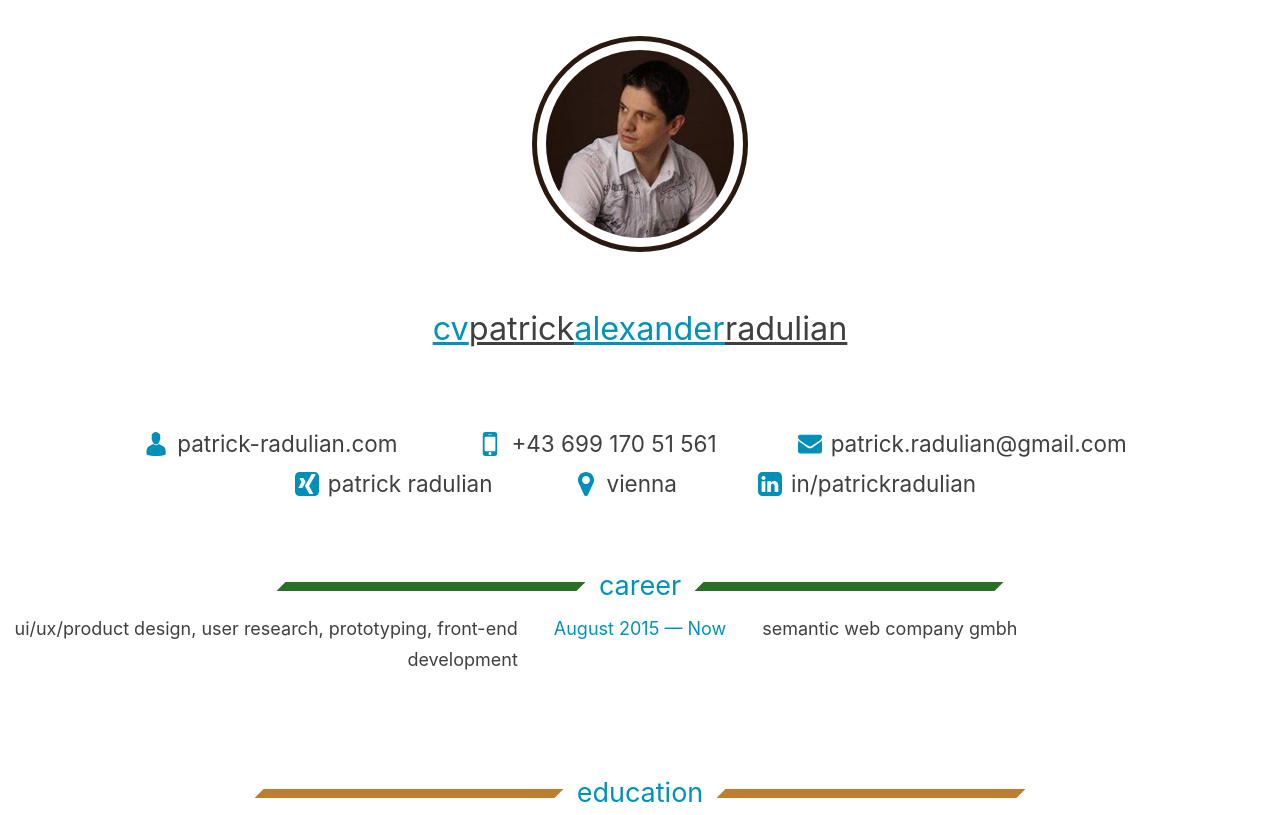
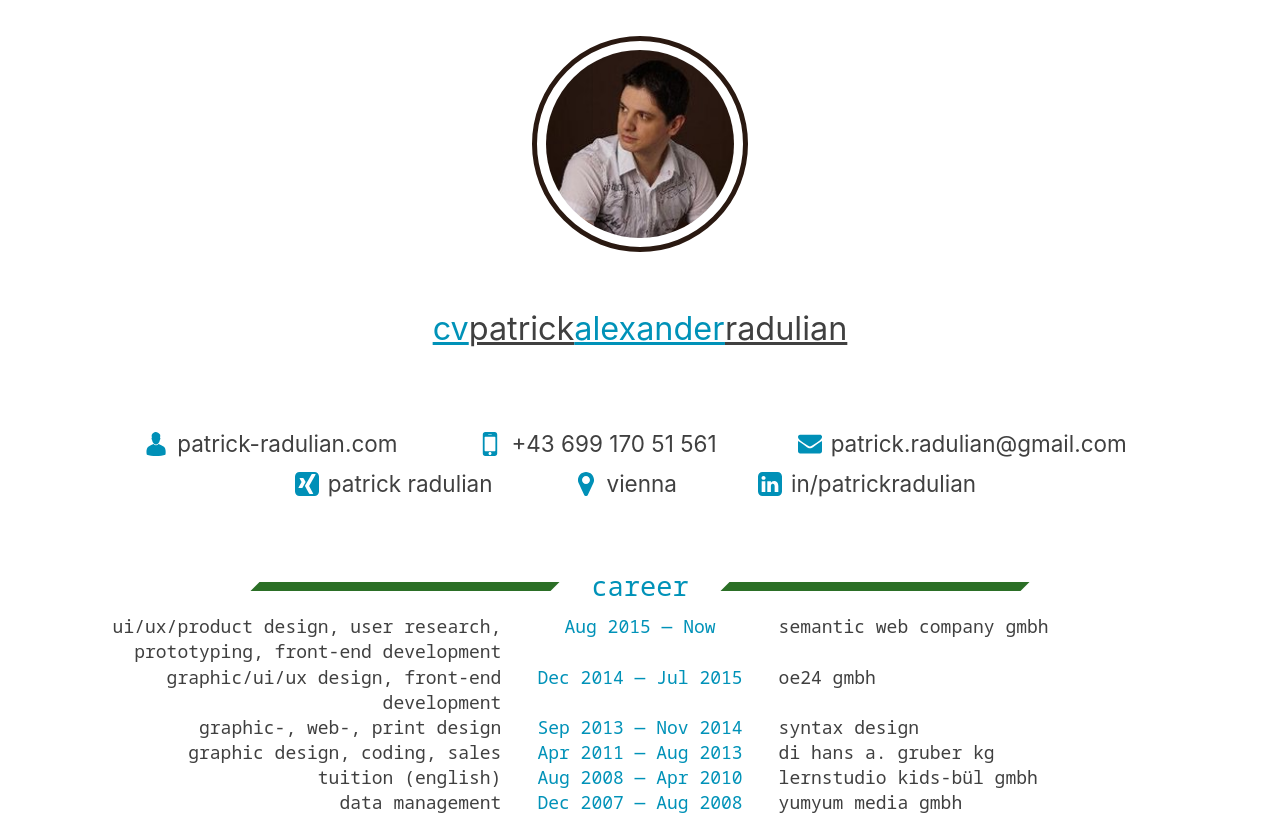
Before and after one commit to patrick-radulian/cv, a Next.js app: page / in a window 1280 px wide. Shown: the top 815 px of the page. Built offline with nearby package versions, Linux system fonts and the light colour scheme.

Commit message:
Adjust rendering layout for sections

```diff
--- a/components/Section/Section.module.css
+++ b/components/Section/Section.module.css
@@ -1,7 +1,9 @@
 .section {
+    font-family: 'Noto Sans Mono', monospace;
     margin: 3rem 0 2rem;
 }
 
 .sectionEntries {
-    display: flex;
+    display: grid;
+    grid-template-columns: minmax(0, 1fr) minmax(400px, 1fr) minmax(min-content, max-content) minmax(400px, 1fr) minmax(0, 1fr);
 }
--- a/components/SectionEntry/SectionEntry.module.css
+++ b/components/SectionEntry/SectionEntry.module.css
@@ -1,19 +1,19 @@
 .sectionEntry {
+    align-items: flex-start;
+    display: flex;
     line-height: 1.7;
+}
+
+.sectionEntry_left {
+    text-align: end;
+}
+
+.sectionEntry_center {
+    color: var(--secondary);
+    margin: 0 2rem;
     text-align: center;
 }
 
-.sectionEntry[data-position=left] {
-    text-align: right;
-    flex: 1;
+.sectionEntry_right {
+    text-align: start;
 }
-
-.sectionEntry[data-position=center] {
-    color: var(--secondary);
-    margin: 0 2rem;
-}
-
-.sectionEntry[data-position=right] {
-    text-align: left;
-    flex: 1;
-}
--- a/components/SectionEntry/SectionEntry.tsx
+++ b/components/SectionEntry/SectionEntry.tsx
@@ -1,14 +1,19 @@
 import styles from "./SectionEntry.module.css"
 
 interface IProps {
-    children: string
-    position: "left" | "center" | "right"
+    left: string
+    center: string
+    right: string
 }
 
 export default function SectionEntry(props: IProps) {
     return (
-        <div className={styles.sectionEntry} data-position={props.position}>
-            {props.children}
-        </div>
+        <>
+            <div></div>
+            <div className={styles.sectionEntry_left}>{props.left}</div>
+            <div className={styles.sectionEntry_center}>{props.center}</div>
+            <div className={styles.sectionEntry_right}>{props.right}</div>
+            <div></div>
+        </>
     )
 }
--- a/components/SectionHeaderDecoration/SectionHeaderDecoration.module.css
+++ b/components/SectionHeaderDecoration/SectionHeaderDecoration.module.css
@@ -1,5 +1,7 @@
 .mainEntryDecoration {
-    width: 300px;
+    flex: 1 1;
     height: 0.5rem;
+    margin: 0 1rem;
+    max-width: 300px;
     transform: skewX(-45deg);
 }
--- a/components/main/main.module.css
+++ b/components/main/main.module.css
@@ -1,3 +1,4 @@
 .sections {
     display: grid;
+    justify-content: center;
 }
--- a/components/main/main.tsx
+++ b/components/main/main.tsx
@@ -6,17 +6,47 @@ export default function Main() {
     return (
         <div className={styles.sections}>
             <Section color="#2B6F26" text="career">
-                <SectionEntry position="left">
-                    ui/ux/product design, user research, prototyping, front-end development
-                </SectionEntry>
+                <SectionEntry
+                    left="ui/ux/product design, user research, prototyping, front-end development"
+                    center="Aug 2015 &mdash; Now"
+                    right="semantic web company gmbh"
+                />
 
-                <SectionEntry position="center">
-                    August 2015 &mdash; Now
-                </SectionEntry>
+                <SectionEntry
+                    left="graphic/ui/ux design, front-end development"
+                    center="Dec 2014 &mdash; Jul 2015"
+                    right="oe24 gmbh"
+                />
 
-                <SectionEntry position="right">
-                    semantic web company gmbh
-                </SectionEntry>
+                <SectionEntry
+                    left="graphic-, web-, print design"
+                    center="Sep 2013 &mdash; Nov 2014"
+                    right="syntax design"
+                />
+
+                <SectionEntry
+                    left="graphic design, coding, sales"
+                    center="Apr 2011 &mdash; Aug 2013"
+                    right="di hans a. gruber kg"
+                />
+
+                <SectionEntry
+                    left="tuition (english)"
+                    center="Aug 2008 &mdash; Apr 2010"
+                    right="lernstudio kids-bül gmbh"
+                />
+
+                <SectionEntry
+                    left="data management"
+                    center="Dec 2007 &mdash; Aug 2008"
+                    right="yumyum media gmbh"
+                />
+
+                <SectionEntry
+                    left="graphic-, print design, print operations"
+                    center="Nov 2006 &mdash; Nov 2007"
+                    right="cutstudio eisenstadt werbetechnik"
+                />
             </Section>
 
             <Section color="#BD7E31" text="education">
--- a/pages/index.tsx
+++ b/pages/index.tsx
@@ -20,6 +20,8 @@ export default function Home() {
                 <link rel="icon" href="/favicon.ico" />
                 <meta name="description" content="Patrick Radulian's CV"/>
                 <meta name="og:title" content="Patrick Radulian" />
+
+                <link href="https://fonts.googleapis.com/css2?family=Noto+Sans+Mono:wght@300&display=swap" rel="stylesheet"></link>
             </Head>
 
             <Header/>
```
